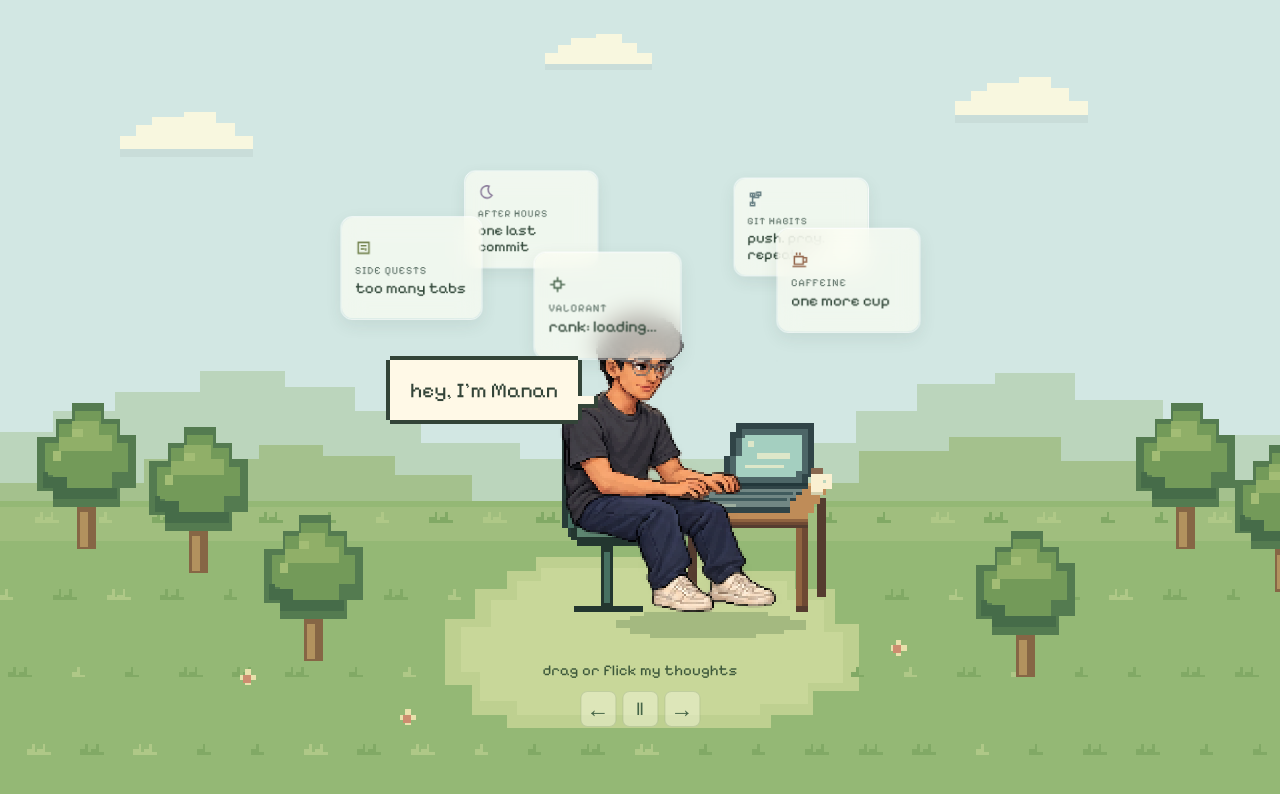
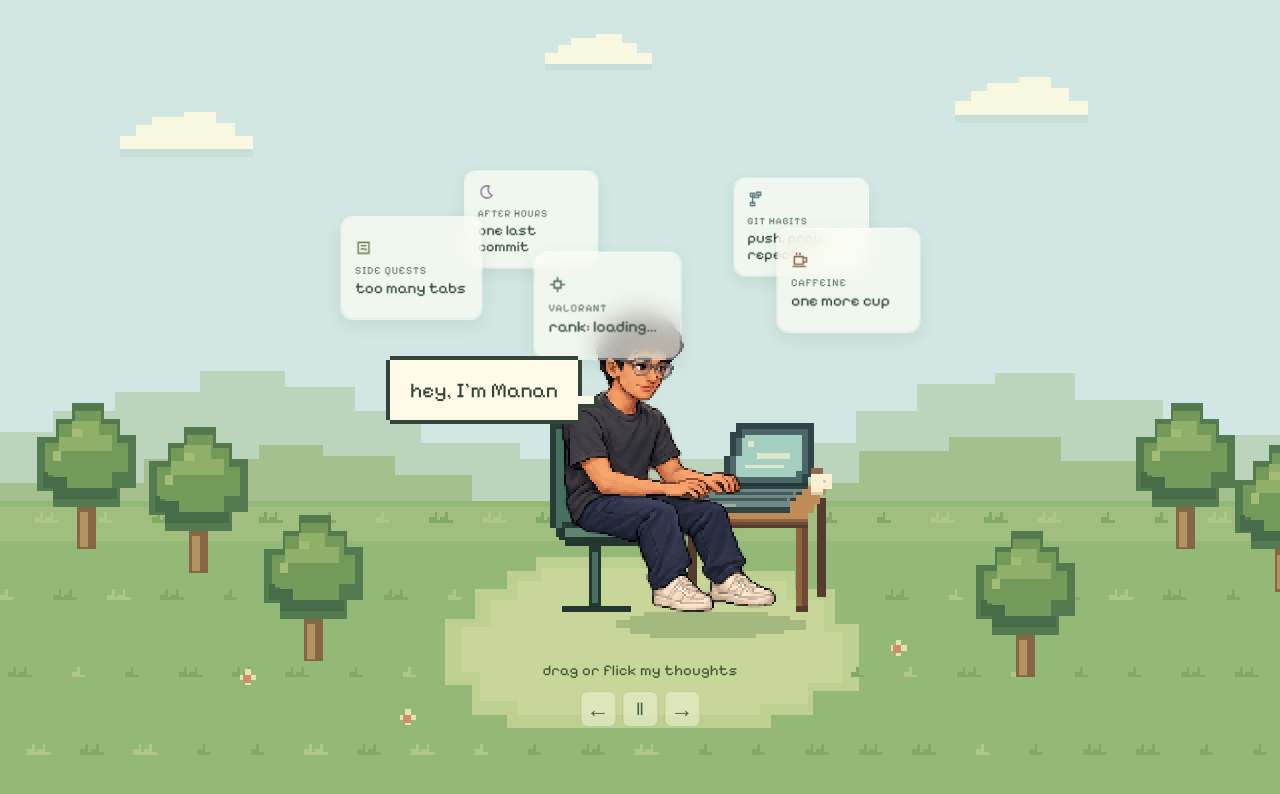
Before and after one commit to Manan1511/Portfolio, a React (Vite) app: page / in a window 1280 px wide. Shown: the top 794 px of the page. Built offline with nearby package versions, Linux system fonts and the light colour scheme.

Commit message:
fix: nudge chair left

```diff
--- a/src/styles.css
+++ b/src/styles.css
@@ -13,7 +13,7 @@ button { -webkit-tap-highlight-color: transparent; }
 .desk-scene { position: absolute; left: calc(50% - 37px * var(--sprite-scale)); top: 200px; z-index: 20; }
 .desk-scene .character-sprite { position: relative; z-index: 2; }
 .scene-prop { width: 100%; height: 100%; position: absolute; inset: 0; pointer-events: none; }
-.scene-chair { z-index: 1; }
+.scene-chair { z-index: 1; transform: translateX(calc(-4px * var(--sprite-scale))); }
 .scene-desk { z-index: 1; }
 .scene-laptop { z-index: 1; }
 .hello-bubble { position: absolute; top: 348px; left: calc(50% - 250px); z-index: 40; width: 188px; min-height: 60px; border: 0; background: #fff9e7; color: #334438; box-shadow: 4px 0 #334438, -4px 0 #334438, 0 4px #334438, 0 -4px #334438; font: 400 21px Pixelify, monospace; text-align: center; cursor: pointer; padding: 14px 8px; }
```
